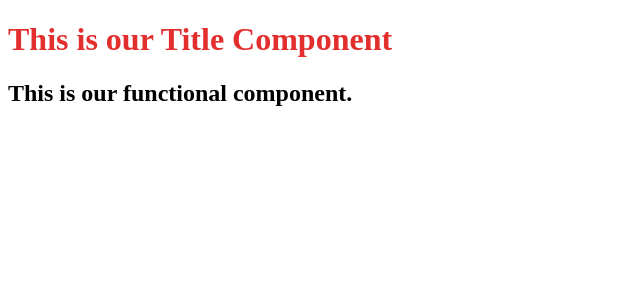
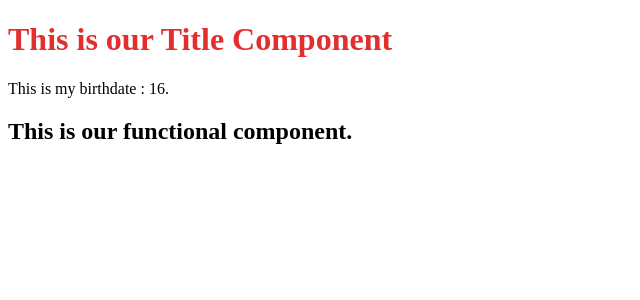
Before and after one commit to 1604Nikhil/LEARNING_REACT, a React (Vite) app: page / in a window 1280 px wide. Shown: the top 300 px of the page, without its empty margins (0-640 px from the left). Built offline with nearby package versions, Linux system fonts and the light colour scheme.

Commit message:
added some JSX theory in Readme.md

```diff
--- a/App.js
+++ b/App.js
@@ -9,11 +9,14 @@ const jsxHeading = <h1>Heading using JSX</h1>;
 
 const TitleComponent = () => <h1>This is our Title Component</h1>;
 
+const birthDay = 16;
+
 const HeadingComponent = () => {
   return (
     <>
     {/* Component composition. --> Composing components into one another. */}
       <TitleComponent />
+      <p>This is my birthdate : {birthDay}. </p>
       <h2>This is our functional component.</h2>
     </>
   );
```
Also changed, not shown: 1 other file (tests, documents, lock files or other folders).
